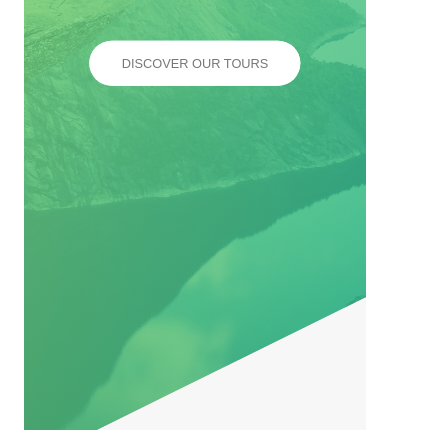
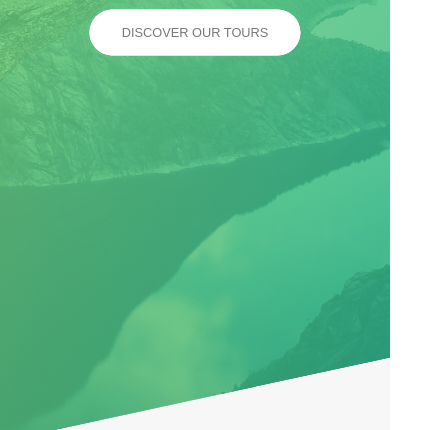
Before and after one commit to matssilva/natours, a website: page index.html in a window 390 px wide. Shown: the part 360-790 px from the top of the page, 446 px wide, since content can reach past the window. Drawn offline with Linux system fonts and the light colour scheme.

Commit message:
media queries

```diff
--- a/sass/abstracts/_variables.scss
+++ b/sass/abstracts/_variables.scss
@@ -24,4 +24,5 @@ $default-font-size: 1.6rem;
 //grid
 $grid-width: 114rem;
 $gutter-vertical: 8rem;
+$gutter-vertical-small: 6rem;
 $gutter-horizontal: 6rem;
--- a/sass/base/_base.scss
+++ b/sass/base/_base.scss
@@ -22,4 +22,9 @@ html {
 
 body {
   box-sizing: border-box;
+  padding: 3rem;
+
+  @include applyFor(tablet-port) {
+    padding: 0;
+  }
 }
--- a/sass/base/_typography.scss
+++ b/sass/base/_typography.scss
@@ -3,7 +3,6 @@ body {
   font-weight: 400;
   line-height: 1.7;
   color: $color-grey-dark;
-  padding: 3rem;
 }
 
 .heading-primary {
@@ -17,6 +16,11 @@ body {
     font-weight: 400;
     letter-spacing: 3.5rem;
     animation: moveInLeft 1s ease-out;
+
+    @include applyFor(phone) {
+      letter-spacing: 1rem;
+      font-size: 5rem;
+    }
   }
 
   &--sub {
@@ -25,6 +29,10 @@ body {
     font-weight: 700;
     letter-spacing: 1.75rem;
     animation: moveInRight 1s ease-out;
+
+    @include applyFor(phone) {
+      letter-spacing: 0;
+    }
   }
 }
 
@@ -41,6 +49,14 @@ body {
   color: transparent;
   display: inline-block;
   transition: all 0.2s;
+
+  @include applyFor(tablet-port) {
+    font-size: 3rem;
+  }
+
+  @include applyFor(phone) {
+    font-size: 2.5rem;
+  }
 
   &:hover {
     transform: skewY(2deg) skewX(15deg) scale(1.1);
--- a/sass/base/_utilities.scss
+++ b/sass/base/_utilities.scss
@@ -7,9 +7,17 @@
 }
 .u-margin-bottom-medium {
   margin-bottom: 4rem !important;
+
+  @include applyFor(tablet-port) {
+    margin-bottom: 3rem !important;
+  }
 }
 .u-margin-bottom-big {
   margin-bottom: 8rem !important;
+
+  @include applyFor(tablet-port) {
+    margin-bottom: 5rem !important;
+  }
 }
 
 .u-margin-top-big {
--- a/sass/components/_composition.scss
+++ b/sass/components/_composition.scss
@@ -10,19 +10,42 @@
     z-index: 1;
     outline-offset: 2rem;
 
+    @include applyFor(tablet-port) {
+      float: left;
+      position: relative;
+      width: 33.33333333%;
+    }
+
     &--p1 {
       left: 0;
       top: -2rem;
+
+      @include applyFor(tablet-port) {
+        top: 0;
+        transform: scale(1.2);
+      }
     }
 
     &--p2 {
       right: 0;
       top: 2rem;
+
+      @include applyFor(tablet-port) {
+        top: 0;
+        transform: scale(1.3);
+        z-index: 3;
+      }
     }
 
     &--p3 {
       left: 20%;
       top: 10rem;
+
+      @include applyFor(tablet-port) {
+        top: 0;
+        left: 0;
+        transform: scale(1.1);
+      }
     }
 
     &:hover {
--- a/sass/components/_feature-box.scss
+++ b/sass/components/_feature-box.scss
@@ -6,6 +6,10 @@
   border-radius: 3px;
   box-shadow: 0 1.5rem 2rem rgba($color-black, 0.15);
   transition: all 0.3s;
+
+  @include applyFor(tablet-port) {
+    padding: 2rem;
+  }
 
   &__icon {
     font-size: 6rem;
@@ -18,6 +22,10 @@
     -webkit-background-clip: text;
     color: transparent;
     display: inline-block;
+
+    @include applyFor(tablet-port) {
+      margin-bottom: 0;
+    }
   }
 
   &:hover {
--- a/sass/layout/_footer.scss
+++ b/sass/layout/_footer.scss
@@ -4,9 +4,18 @@
   font-size: 1.4rem;
   color: $color-grey-light-1;
 
+  @include applyFor(tablet-port) {
+    width: 100%;
+    text-align: center;
+  }
+
   &__logo-box {
     text-align: center;
     margin-bottom: 8rem;
+
+    @include applyFor(tablet-port) {
+      margin-bottom: 4rem;
+    }
   }
 
   &__logo {
@@ -55,5 +64,11 @@
     padding-top: 2rem;
     width: 80%;
     float: right;
+
+    @include applyFor(tablet-port) {
+      width: 100%;
+      text-align: center;
+      float: none;
+    }
   }
 }
--- a/sass/layout/_grid.scss
+++ b/sass/layout/_grid.scss
@@ -4,6 +4,15 @@
 
   &:not(:last-child) {
     margin-bottom: $gutter-vertical;
+
+    @include applyFor(tablet-port) {
+      margin-bottom: $gutter-vertical-small;
+    }
+  }
+
+  @include applyFor(tablet-port) {
+    max-width: 53rem;
+    padding: 0 3rem;
   }
 
   [class^='col-'] {
@@ -11,6 +20,15 @@
 
     &:not(:last-child) {
       margin-right: $gutter-horizontal;
+
+      @include applyFor(tablet-port) {
+        margin-right: 0;
+        margin-bottom: $gutter-vertical-small;
+      }
+    }
+
+    @include applyFor(tablet-port) {
+      width: 100% !important;
     }
   }
 
--- a/sass/layout/_header.scss
+++ b/sass/layout/_header.scss
@@ -11,6 +11,11 @@
   -webkit-clip-path: polygon(0 0, 100% 0, 100% 75vh, 0 100%);
   clip-path: polygon(0 0, 100% 0, 100% 75vh, 0 100%);
   position: relative;
+
+  @include applyFor(phone) {
+    -webkit-clip-path: polygon(0 0, 100% 0, 100% 85vh, 0 100%);
+    clip-path: polygon(0 0, 100% 0, 100% 85vh, 0 100%);
+  }
 
   &__logo-box {
     position: absolute;
--- a/sass/layout/_navigation.scss
+++ b/sass/layout/_navigation.scss
@@ -14,6 +14,16 @@
     z-index: 3;
     text-align: center;
     cursor: pointer;
+
+    @include applyFor(tablet-port) {
+      top: 4rem;
+      right: 4rem;
+    }
+
+    @include applyFor(phone) {
+      top: 3rem;
+      right: 3rem;
+    }
   }
 
   &__background {
@@ -29,6 +39,16 @@
     );
     z-index: 1;
     transition: transform 0.8s;
+
+    @include applyFor(tablet-port) {
+      top: 4.5rem;
+      right: 4.5rem;
+    }
+
+    @include applyFor(phone) {
+      top: 3.5rem;
+      right: 3.5rem;
+    }
   }
 
   &__nav {
--- a/sass/pages/_home.scss
+++ b/sass/pages/_home.scss
@@ -2,6 +2,10 @@
   background-color: $color-grey-light-1;
   padding: 25rem 0;
   margin-top: -20vh;
+
+  @include applyFor(tablet-port) {
+    padding: 20rem 0;
+  }
 }
 
 .section-feature {
@@ -19,17 +23,29 @@
   & > * {
     transform: skewY(7deg);
   }
+
+  @include applyFor(tablet-port) {
+    padding: 10rem 0;
+  }
 }
 
 .section-tours {
   background-color: $color-grey-light-1;
-  padding: 25rem 0;
+  padding: 25rem 0 15rem 0;
   margin-top: -10rem;
+
+  @include applyFor(tablet-port) {
+    padding: 20rem 0 10rem 0;
+  }
 }
 
 .section-stories {
   position: relative;
   padding: 15rem 0;
+
+  @include applyFor(tablet-port) {
+    padding: 10rem 0;
+  }
 }
 
 .section-book {
@@ -39,6 +55,10 @@
     $color-primary-light,
     $color-primary-dark
   );
+
+  @include applyFor(tablet-port) {
+    padding: 10rem 0;
+  }
 }
 
 .book {
```
Also changed, not shown: css/style.css, 1 other file.
